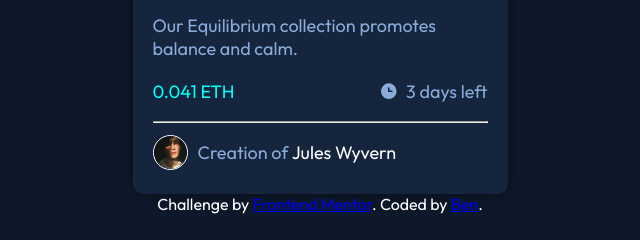
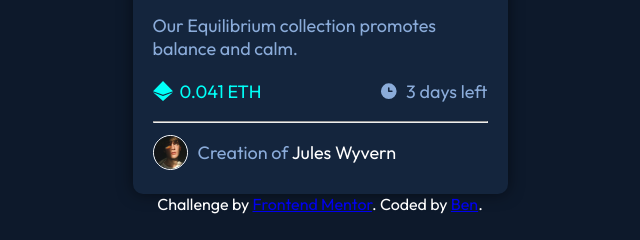
Before and after one commit to bennyfreemantle/FM-nft-preview, a website: page index.html in a window 1280 px wide. Shown: the part 503-743 px from the top of the page, 320-960 px from the left. Drawn offline with Linux system fonts and the light colour scheme.

Commit message:
added missing ETH icon & aligned

```diff
--- a/index.html
+++ b/index.html
@@ -38,7 +38,9 @@
         </div>
 
         <div class="two_col">
+
           <div class="nft_price">
+            <img src="images/icon-ethereum.svg" alt="">
             <p>0.041 ETH</p>
           </div>
 
--- a/style.scss
+++ b/style.scss
@@ -90,8 +90,16 @@ p {
 }
 
 .nft_price {
+  display: flex;
+  align-items: center;
+  justify-content: space-around;
   p {
     color: hsl(178, 100%, 50%);
+    margin-left: 7px;
+  }
+  img {
+    width: 20px;
+    height: 20px;
   }
 }
 
```
Also changed, not shown: style.css, 1 other file.
